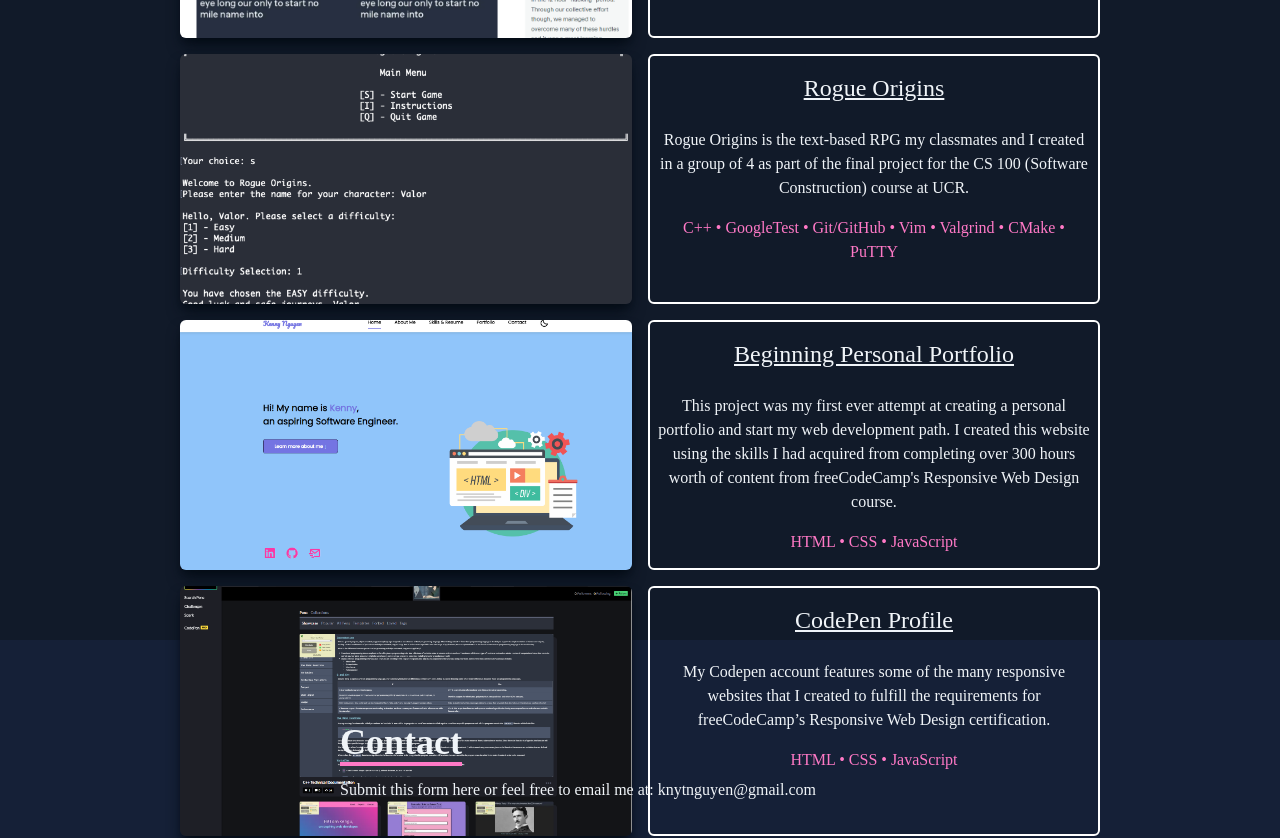
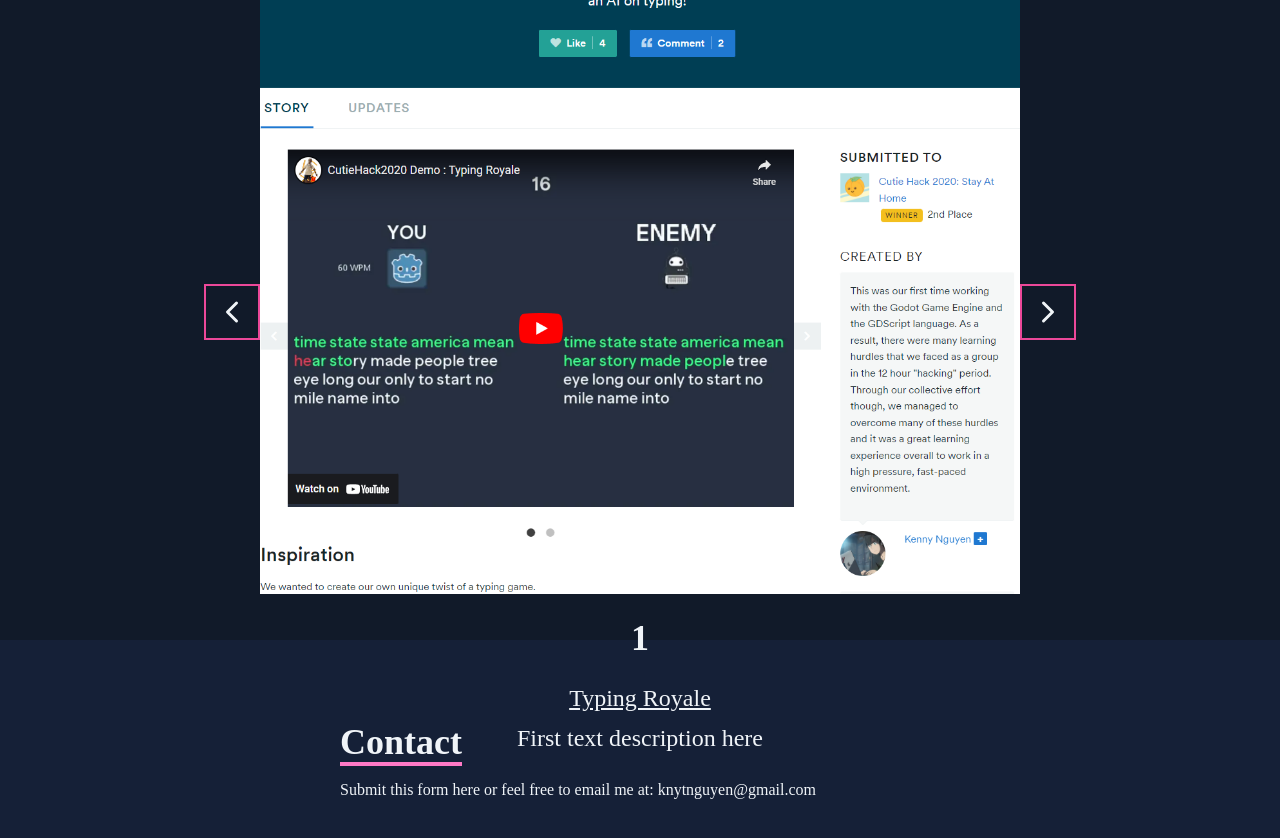
Before and after one commit to knytnguyen/portfolio, a React (Create React App) app: page / in a window 1280 px wide. Shown: the part 2560-3398 px from the top of the page. Built offline with nearby package versions, Linux system fonts and the light colour scheme.

Commit message:
Completed image slider in portfolio section

```diff
--- a/src/App.js
+++ b/src/App.js
@@ -4,7 +4,6 @@ import Home from "./components/Home"
 import Navbar from "./components/Navbar";
 import Portfolio from "./components/Portfolio";
 import Skills from "./components/Skills";
-
 
 function App() {
   return (
--- a/src/components/Portfolio.jsx
+++ b/src/components/Portfolio.jsx
@@ -1,11 +1,36 @@
-import React from 'react'
-import TypingRoyale from '../assets/TypingRoyale-Image.PNG'
-import RogueOrigins from '../assets/RogueOrigins-Image.png'
-import BeginningPortfolio from '../assets/Beginning-Portfolio-Site.PNG'
-import CodePenProfile from '../assets/CodePen-Profile.PNG'
-import FCCProfile from '../assets/FreeCodeCamp-Profile.PNG'
+import React from 'react';
+import data from '../data/data';
+import { FiChevronRight, FiChevronLeft } from 'react-icons/fi';
+import { useState } from 'react';
 
 const Portfolio = () => {
+    const myData = data;
+    const [activeSlide, setActiveSlide] = useState(1);
+
+    const prevSliderHandler = (id) => {
+        if (id === 1) {
+            setActiveSlide(myData.length);
+        }
+        else if (id > 1) {
+            setActiveSlide(activeSlide - 1);
+        }
+        else {
+            setActiveSlide(myData.length - 1)
+        }
+    };
+
+    const nextSlideHandler = (id) => {
+        if (id === myData.length) {
+            setActiveSlide(1);
+        }
+        else if (id < myData.length) {
+            setActiveSlide(activeSlide + 1);
+        }
+        else {
+            setActiveSlide(myData.length - 1)
+        }
+    };
+
   return (
     <div name ='portfolio' className='w-full h-screen text-[#f0f4f8] bg-[#111a29]'>
         <div className='max-w-[1000px] mx-auto p-10 flex flex-col justify-center w-full h-full'>
@@ -13,104 +38,29 @@ const Portfolio = () => {
                 <p className='text-4xl font-bold inline border-b-4 text-[#f0f4f8] border-[#ff79c6]'>Portfolio</p>
                 <p className='py-6'>Check out some of the projects I've done in the past! (Hover/Click on the project image to visit the project)</p>
             </div>
-            {/* CONTAINER */}
+            {/* CONTAINER
             <div className='grid sm:grid-cols-2 md:grid-cols-2 gap-4'>
-                {/* GRID ITEM 1 */}
-                <div style={{backgroundImage: `url(${TypingRoyale})`}} className='shadow-lg shadow-[#040c16] group container rounded-md flex justify-center items-center mx-auto content-div'>
-                    {/* HOVER EFFECTS */}
-                    <div className='opacity-0 group-hover:opacity-100'>
-                        <span className='text-2xl font-bold text-[#f0f4f8] tracking-wider'>
-
-                        </span>
-                        <div className='pt-8 text-center'>
-                            <a href='/'>
-                                <button className='text-center rounded-lg px-4 py-3 m-2 bg-white text-gray-700 font-bold text-lg'>Demo</button>
-                            </a>
-                            <a href='/'>
-                                <button className='text-center rounded-lg px-4 py-3 m-2 bg-white text-gray-700 font-bold text-lg'>Code</button>
-                            </a>
+            </div> */}
+            <div className='m-6'>
+                {myData.map((item) => {
+                    const { id, image, title, imageDescription } = item;
+                    return (
+                        <div key={id} className={activeSlide === id ? 'flex justify-between items-center' : 'hidden'}>
+                            <button className='text-4xl border-2 border-pink-500 hover:bg-[#88C0D0] p-2' onClick={() => prevSliderHandler(id)}>
+                                <FiChevronLeft />
+                            </button>
+                            <div className='flex flex-col items-center'>
+                                <img src={image} alt={title} />
+                                <h2 className='text-4xl font-bold my-6'>{id}</h2>
+                                <p className='text-2xl underline'>{title}</p>
+                                <p className='text-2xl p-2'>{imageDescription}</p>
+                            </div>
+                            <button className='text-4xl border-2 border-pink-500 hover:bg-[#88C0D0] p-2' onClick={() => nextSlideHandler(id)}>
+                                <FiChevronRight />
+                            </button>
                         </div>
-                    </div>
-                </div>
-                {/* GRID ITEM 1 DESCRIPTION */}
-                <div className='border-2 border-white rounded-md'>
-                    <h3 className='p-4 underline bold text-2xl text-center'>Typing Royale</h3>
-                    <p className='p-2 text-center'>Typing Royale is the user-interactive typing game that my friends and I created to place 2nd overall in UCR’s 12-hour, beginner-oriented hackathon out of 500+ participants.</p>
-                    <p className='p-2 text-[#ff79c6] text-center'>GDScript • Godot Game Engine</p>
-                </div>
-                {/* GRID ITEM 2 */}
-                <div style={{backgroundImage: `url(${RogueOrigins})`}} className='shadow-lg shadow-[#040c16] group container rounded-md flex justify-center items-center mx-auto content-div'>
-
-                    {/* HOVER EFFECTS */}
-                    <div className='opacity-0 group-hover:opacity-100'>
-                        <span className='text-2xl font-bold text-white tracking-wider'>
-
-                        </span>
-                        <div className='pt-8 text-center'>
-                            <a href='/'>
-                                <button className='text-center rounded-lg px-4 py-3 m-2 bg-white text-gray-700 font-bold text-lg'>Demo</button>
-                            </a>
-                            <a href='/'>
-                                <button className='text-center rounded-lg px-4 py-3 m-2 bg-white text-gray-700 font-bold text-lg'>Code</button>
-                            </a>
-                        </div>
-                    </div>
-                </div>
-                {/* GRID ITEM 2 DESCRIPTION */}
-                <div className='border-2 border-white rounded-md'>
-                    <h3 className='p-4 underline bold text-2xl text-center'>Rogue Origins</h3>
-                    <p className='p-2 text-center'>Rogue Origins is the text-based RPG my classmates and I created in a group of 4 as part of the final project for the CS 100 (Software Construction) course at UCR. </p>
-                    <p className='p-2 text-[#ff79c6] text-center'>C++ • GoogleTest • Git/GitHub • Vim • Valgrind • CMake • PuTTY</p>
-                </div>
-                {/* GRID ITEM 3 */}
-                <div style={{backgroundImage: `url(${BeginningPortfolio})`}} className='shadow-lg shadow-[#040c16] group container rounded-md flex justify-center items-center mx-auto content-div'>
-
-                    {/* HOVER EFFECTS */}
-                    <div className='opacity-0 group-hover:opacity-100'>
-                        <span className='text-2xl font-bold text-white tracking-wider'>
-
-                        </span>
-                        <div className='pt-8 text-center'>
-                            <a href='/'>
-                                <button className='text-center rounded-lg px-4 py-3 m-2 bg-white text-gray-700 font-bold text-lg'>Demo</button>
-                            </a>
-                            <a href='/'>
-                                <button className='text-center rounded-lg px-4 py-3 m-2 bg-white text-gray-700 font-bold text-lg'>Code</button>
-                            </a>
-                        </div>
-                    </div>
-                </div>
-                {/* GRID ITEM 3 DESCRIPTION */}
-                <div className='border-2 border-white rounded-md'>
-                    <h3 className='p-4 underline bold text-2xl text-center'>Beginning Personal Portfolio</h3>
-                    <p className='p-2 text-center'>This project was my first ever attempt at creating a personal portfolio and start my web development path. I created this website using the skills I had acquired from completing over 300 hours worth of content from freeCodeCamp's Responsive Web Design course.</p>
-                    <p className='p-2 text-[#ff79c6] text-center'>HTML • CSS • JavaScript</p>
-                </div>
-
-                {/* GRID ITEM 4 */}
-                <div style={{backgroundImage: `url(${CodePenProfile})`}} className='shadow-lg shadow-[#040c16] group container rounded-md flex justify-center items-center mx-auto content-div'>
-
-                    {/* HOVER EFFECTS */}
-                    <div className='opacity-0 group-hover:opacity-100'>
-                        <span className='text-2xl font-bold text-white tracking-wider'>
-
-                        </span>
-                        <div className='pt-8 text-center'>
-                            <a href='/'>
-                                <button className='text-center rounded-lg px-4 py-3 m-2 bg-white text-gray-700 font-bold text-lg'>Demo</button>
-                            </a>
-                            <a href='/'>
-                                <button className='text-center rounded-lg px-4 py-3 m-2 bg-white text-gray-700 font-bold text-lg'>Code</button>
-                            </a>
-                        </div>
-                    </div>
-                </div>
-                {/* GRID ITEM 3 DESCRIPTION */}
-                <div className='border-2 border-white rounded-md'>
-                    <h3 className='p-4 underline bold text-2xl text-center'>CodePen Profile</h3>
-                    <p className='p-2 text-center'>My Codepen account features some of the many responsive websites that I created to fulfill the requirements for freeCodeCamp’s Responsive Web Design certification.</p>
-                    <p className='p-2 text-[#ff79c6] text-center'>HTML • CSS • JavaScript</p>
-                </div>
+                    )
+                })}
             </div>
         </div>
     </div>
--- /dev/null
+++ b/src/data/data.js
@@ -0,0 +1,40 @@
+import TypingRoyale from '../assets/TypingRoyale-Image.PNG'
+import RogueOrigins from '../assets/RogueOrigins-Image.png'
+import BeginningPortfolio from '../assets/Beginning-Portfolio-Site.PNG'
+import CodePenProfile from '../assets/CodePen-Profile.PNG'
+import FCCProfile from '../assets/FreeCodeCamp-Profile.PNG'
+
+const data = [
+    {
+        id: 1,
+        image: TypingRoyale,
+        title: 'Typing Royale',
+        imageDescription: 'First text description here',
+    },
+    {
+        id: 2,
+        image: RogueOrigins,
+        title: 'Rogue Origins',
+        imageDescription: 'Second text description here',
+    },
+    {
+        id: 3,
+        image: BeginningPortfolio,
+        title: 'Beginning Portfolio',
+        imageDescription: 'Third text description here',
+    },
+    {
+        id: 4,
+        image: CodePenProfile,
+        title: 'CodePen Profile',
+        imageDescription: 'Fourth text description here',
+    },
+    {
+        id: 5,
+        image: FCCProfile,
+        title: 'freeCodeCamp Profile',
+        imageDescription: 'Fifth text description here',
+    },
+];
+
+export default data;
```
